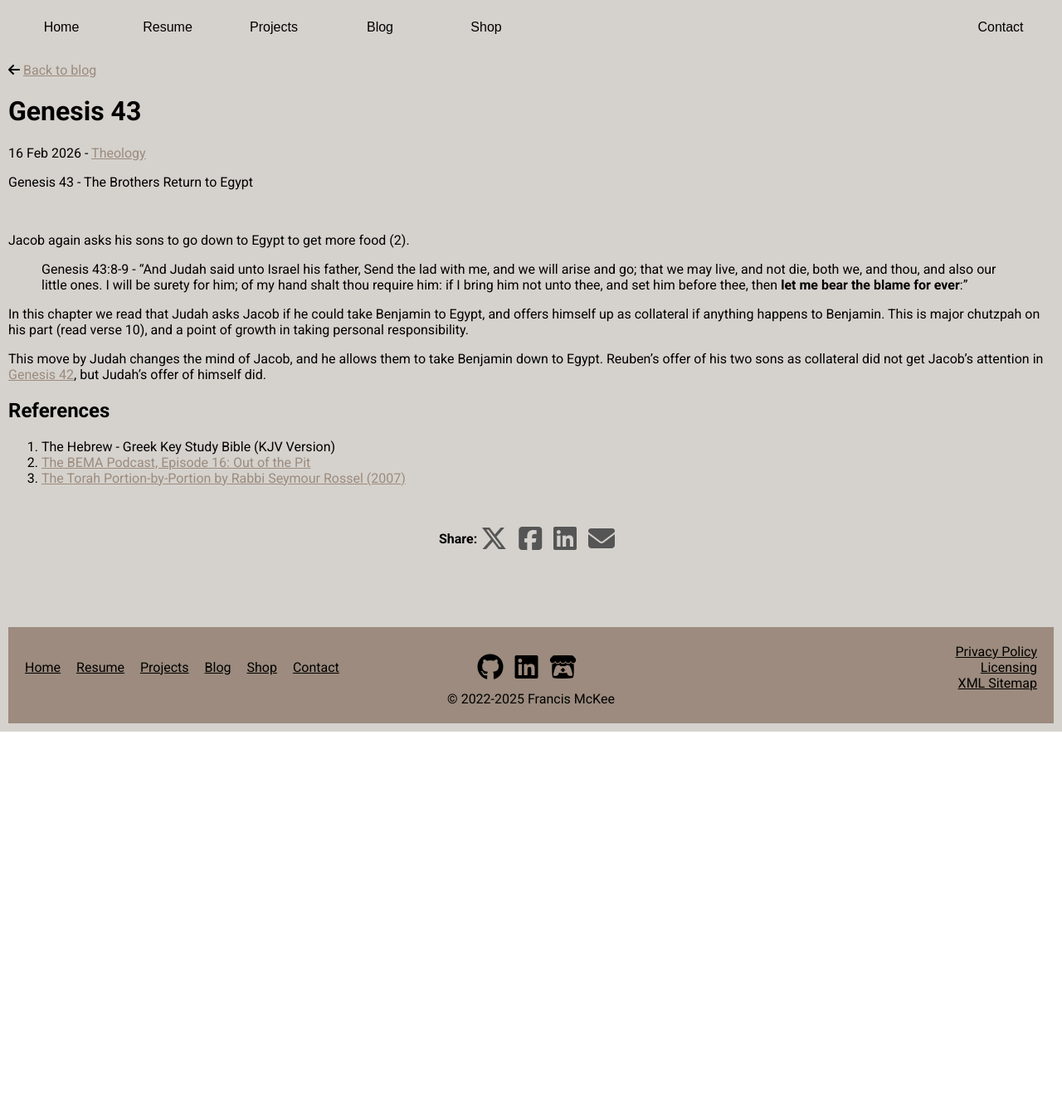
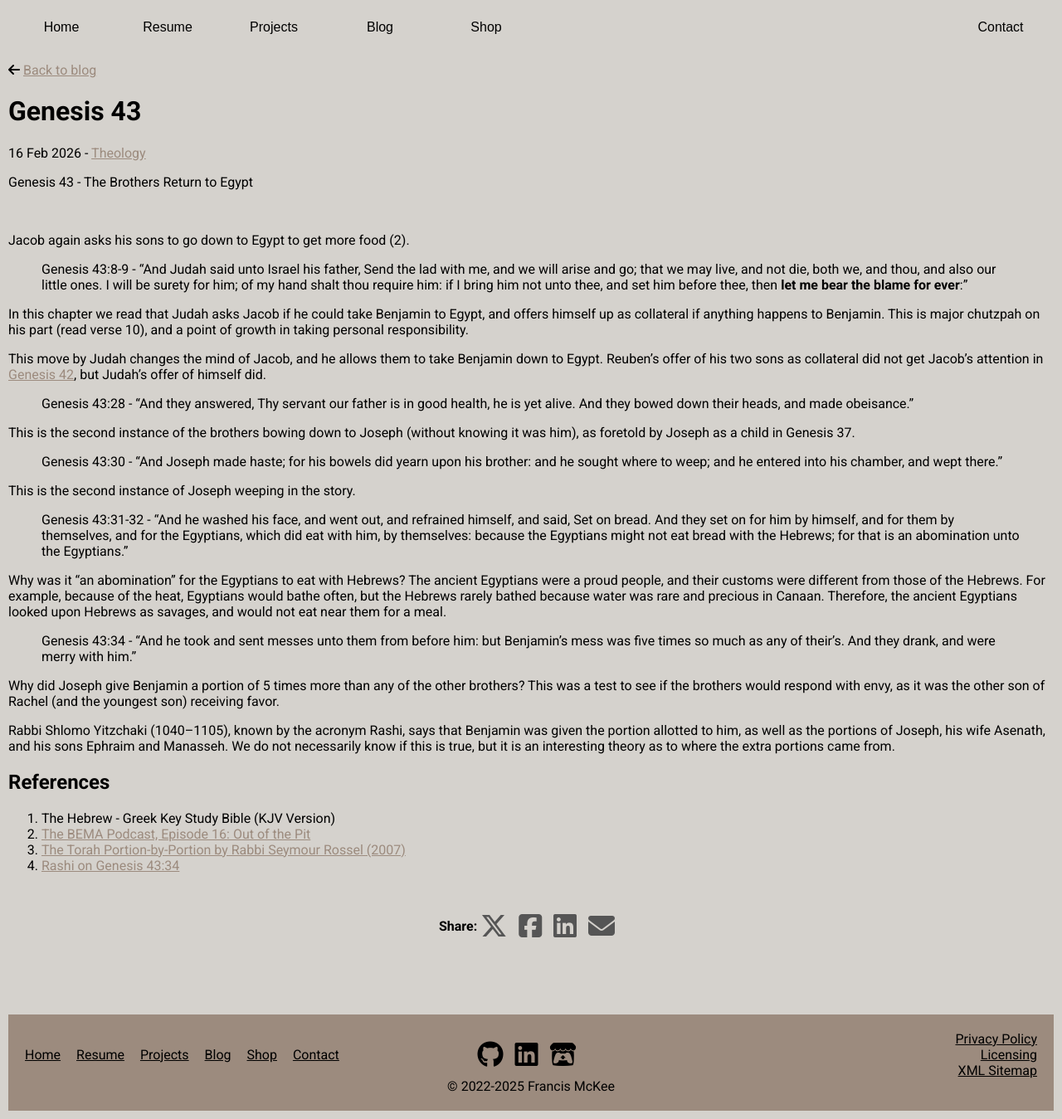
Before and after one commit to Francis-McKee/francis-mckee.github.io, a Jekyll site: the page built from _posts/theology/genesis/2026-02-16-genesis-43.md, in a window 1280 px wide. Shown: the whole page at 83% size. Built offline with Jekyll 4.4.1, drawn with Linux system fonts in a browser that asks for light colours; nearby versions of some CDN libraries; comment, search, counter and statistics services are not loaded; before the commit the page ends 900 px from its top, so only the background shows below that.

Commit message:
updated post 2026-02-16

```diff
--- a/_posts/theology/genesis/2026-02-16-genesis-43.md
+++ b/_posts/theology/genesis/2026-02-16-genesis-43.md
@@ -17,7 +17,26 @@ In this chapter we read that Judah asks Jacob if he could take Benjamin to Egypt
 
 This move by Judah changes the mind of Jacob, and he allows them to take Benjamin down to Egypt. Reuben's offer of his two sons as collateral did not get Jacob's attention in [Genesis 42](https://fnmckee.com/theology/2026/02/13/genesis-42.html), but Judah's offer of himself did.
 
+> Genesis 43:28 - “And they answered, Thy servant our father is in good health, he is yet alive. And they bowed down their heads, and made obeisance.”
+
+This is the second instance of the brothers bowing down to Joseph (without knowing it was him), as foretold by Joseph as a child in Genesis 37.
+
+> Genesis 43:30 - “And Joseph made haste; for his bowels did yearn upon his brother: and he sought where to weep; and he entered into his chamber, and wept there.”
+
+This is the second instance of Joseph weeping in the story.
+
+> Genesis 43:31-32 - “And he washed his face, and went out, and refrained himself, and said, Set on bread. And they set on for him by himself, and for them by themselves, and for the Egyptians, which did eat with him, by themselves: because the Egyptians might not eat bread with the Hebrews; for that is an abomination unto the Egyptians.”
+
+Why was it “an abomination” for the Egyptians to eat with Hebrews? The ancient Egyptians were a proud people, and their customs were different from those of the Hebrews. For example, because of the heat, Egyptians would bathe often, but the Hebrews rarely bathed because water was rare and precious in Canaan. Therefore, the ancient Egyptians looked upon Hebrews as savages, and would not eat near them for a meal.
+
+> Genesis 43:34 - “And he took and sent messes unto them from before him: but Benjamin's mess was five times so much as any of their's. And they drank, and were merry with him.”
+
+Why did Joseph give Benjamin a portion of 5 times more than any of the other brothers? This was a test to see if the brothers would respond with envy, as it was the other son of Rachel (and the youngest son) receiving favor.
+
+Rabbi Shlomo Yitzchaki (1040–1105), known by the acronym Rashi, says that Benjamin was given the portion allotted to him, as well as the portions of Joseph, his wife Asenath, and his sons Ephraim and Manasseh. We do not necessarily know if this is true, but it is an interesting theory as to where the extra portions came from.
+
 ## References
 1. The Hebrew - Greek Key Study Bible (KJV Version)
 2. [The BEMA Podcast, Episode 16: Out of the Pit](https://podcasts.apple.com/us/podcast/16-out-of-the-pit/id1148115183?i=1000380437661)
 3. [The Torah Portion-by-Portion by Rabbi Seymour Rossel (2007)](https://a.co/d/boaYc5X)
+4. [Rashi on Genesis 43:34](https://www.sefaria.org/Rashi_on_Genesis.43.34.2?)
```
